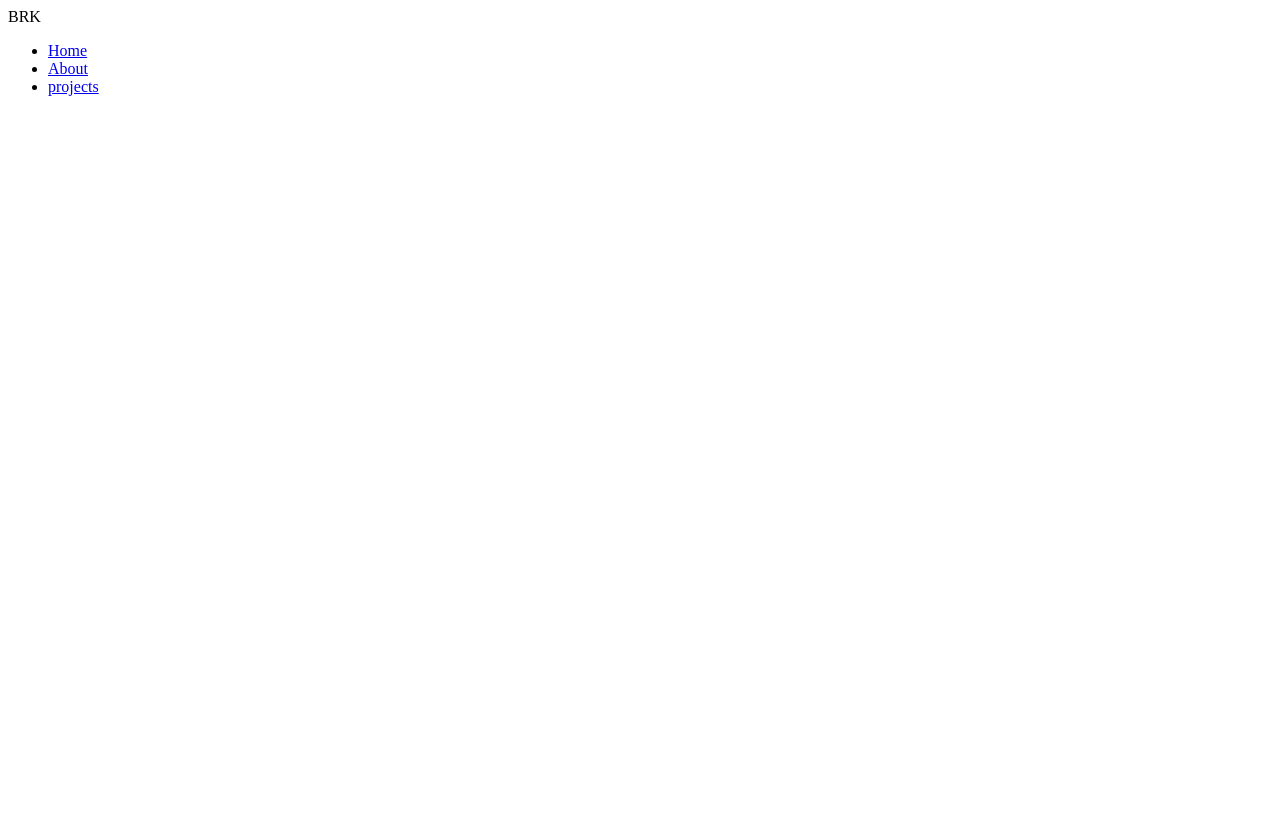
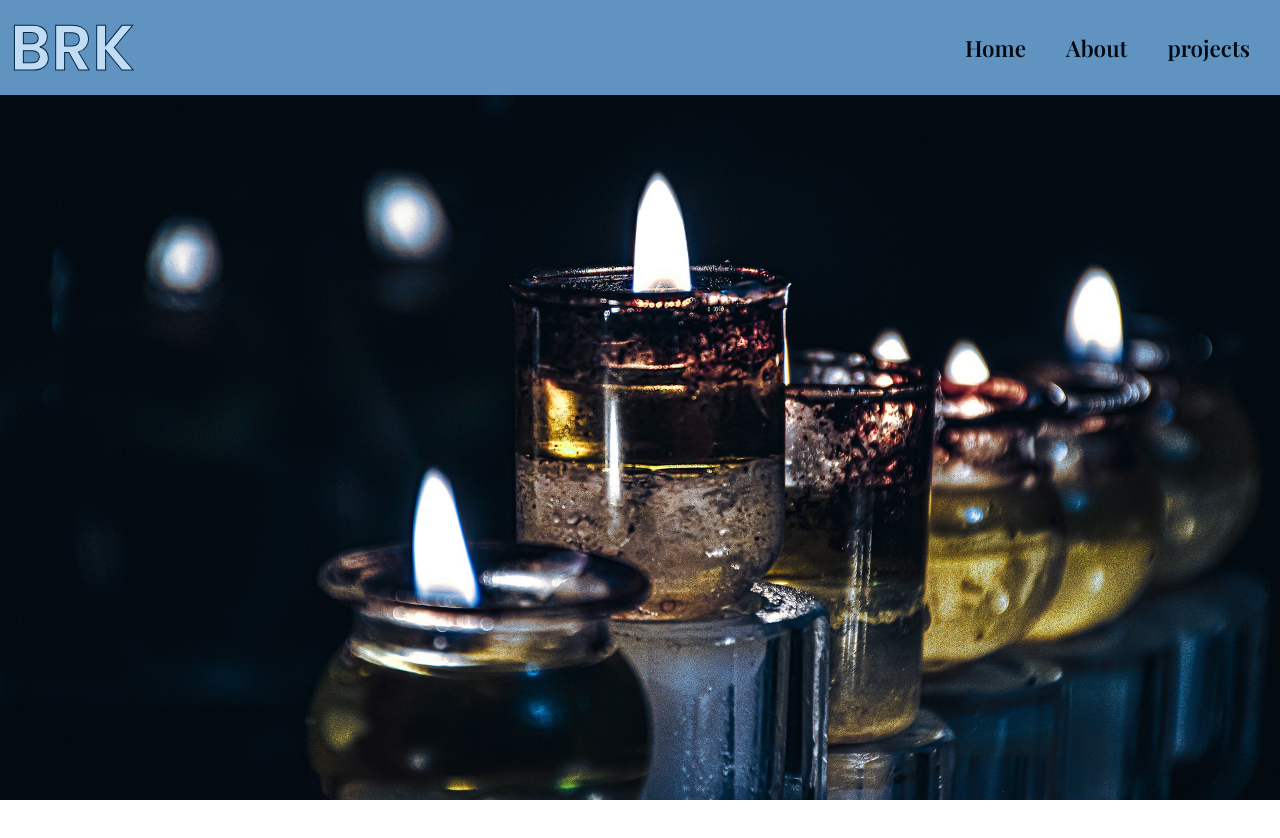
Before and after one commit to beshoyraafat20/test_webset, a plain HTML site: page index.html in a window 1280 px wide. Before the commit the page ends 800 px from the top, so only its background shows below. Drawn offline with nearby package versions, Linux system fonts and the light colour scheme; a web font is replaced by a local one.

Commit message:
hello hero

```diff
--- a/css/style.css
+++ b/css/style.css
@@ -0,0 +1,82 @@
+
+@import url('https://fonts.googleapis.com/css2?family=Playfair+Display:ital,wght@0,400..900;1,400..900&display=swap');
+@import url('https://fonts.googleapis.com/css2?family=Poppins:ital,wght@0,100;0,200;0,300;0,400;0,500;0,600;0,700;0,800;0,900;1,100;1,200;1,300;1,400;1,500;1,600;1,700;1,800;1,900&display=swap');
+
+
+* {
+    font-family: 'Playfair Display', serif;
+    margin: 0;
+    padding: 0;
+    box-sizing: border-box;
+    scroll-behavior: smooth;
+}
+/* header section start */
+
+header {
+    background-color: #6193c0;
+    display: flex;
+    align-items: center;
+    justify-content: space-between;
+    z-index: 10000;
+    position: fixed;
+    width: 100%;
+    padding: 0 10px;
+}
+
+.logo{
+    width: 40%;
+    font-family: "Poppins", sans-serif;
+    font-weight: 600;
+    font-style: normal;
+    color: #c2dcf3;
+    font-size:4em;
+    -webkit-text-stroke: #01294b 1px;
+    -moz-text-stroke: #01294b 1px;
+    -ms-text-stroke: #01294b 1px;
+    text-stroke: #01294b 1px;
+
+}
+a{
+    display: inline-block;
+}
+/* nav section start */
+nav ul {
+    width: 60%;
+    display: flex;
+    list-style-type: none;
+
+}
+
+nav ul li{
+    font-family: "Poppins", sans-serif;
+    font-weight: 600;
+    font-style: normal;
+    font-size: 1.4em;
+    display: flex;
+    justify-content: space-evenly;
+    padding: 20px;
+}
+
+nav a{
+    text-decoration: none;
+    color: #010a12;
+    transition-duration: 0.9ms;
+}
+
+nav a:hover{
+    color: #c2dcf3;
+    transform: scale(1.01);
+}
+
+.hero{
+    min-height: 100vh;
+    background-image: url("../images/hero4.jpg");
+    background-attachment: fixed;
+    background-position: center;
+    background-repeat: no-repeat;
+    background-size: cover;
+}
+.about{
+    min-height: 100vh;
+
+}
--- a/index.html
+++ b/index.html
@@ -3,6 +3,7 @@
 <head>
     <meta charset="UTF-8">
     <meta name="viewport" content="width=device-width, initial-scale=1.0">
+    <link rel="stylesheet" href="./css/style.css">
     <title>my own website</title>
 </head>
 <body>
@@ -11,12 +12,18 @@
             BRK
         </div>
         <nav>
-            <ul>
+            <ul class="nav">
                 <li><a href="#">Home</a></li>
                 <li><a href="#">About</a></li>
                 <li><a href="#">projects</a></li>
             </ul>
         </nav>
     </header>
+    <section class="hero">
+
+    </section>
+    <section class="about">
+
+    </section>
 </body>
 </html>
```
